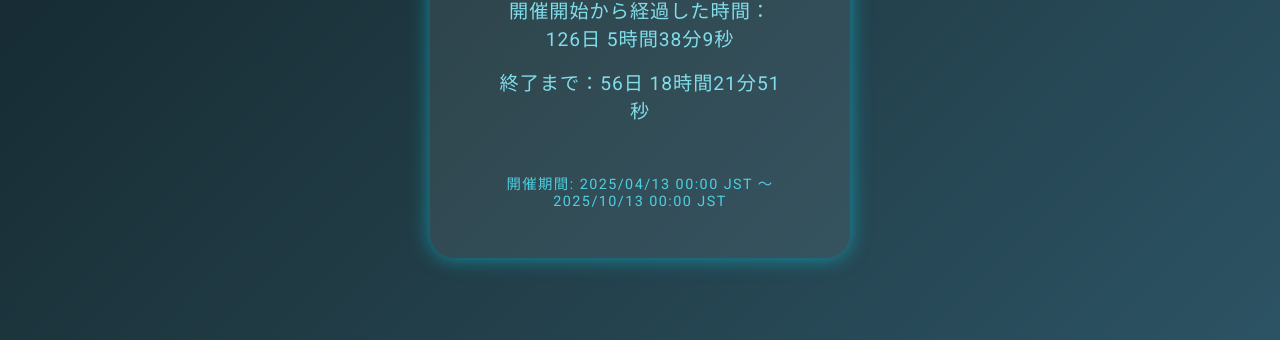
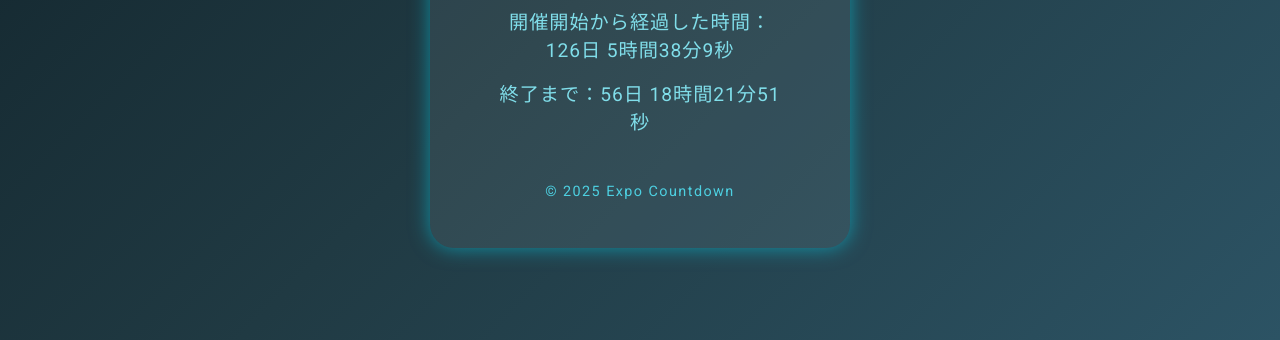
Before and after one commit to hamuzon/expo2025-counter, a plain HTML site: page index.html in a window 1280 px wide. Shown: the part 460-800 px from the top of the page. Drawn offline with Linux system fonts and the light colour scheme.

Commit message:
v1.3 index.html
header処理変更等

```diff
--- a/index.html
+++ b/index.html
@@ -9,9 +9,7 @@
 <style>
 @import url('https://fonts.googleapis.com/css2?family=Orbitron&family=Roboto&display=swap');
 
-  * {
-    margin: 0; padding: 0; box-sizing: border-box;
-  }
+* { margin: 0; padding: 0; box-sizing: border-box; }
 
 body {
   background: linear-gradient(135deg, #0f2027, #203a43, #2c5364);
@@ -25,12 +23,12 @@
 }
 
 .container {
-    background: rgba(255, 255, 255, 0.07);
+  background: rgba(255,255,255,0.07);
   border-radius: 24px;
   padding: 3rem 4rem;
   max-width: 420px;
   width: 100%;
-    box-shadow: 0 0 20px rgba(0, 229, 255, 0.5);
+  box-shadow: 0 0 20px rgba(0,229,255,0.5);
   text-align: center;
   position: relative;
 }
@@ -39,9 +37,7 @@
   font-family: 'Orbitron', sans-serif;
   font-size: 2.8rem;
   color: #00e5ff;
-    text-shadow:
-      0 0 8px #00e5ff,
-      0 0 20px #00e5ff;
+  text-shadow: 0 0 8px #00e5ff, 0 0 20px #00e5ff;
   margin-bottom: 0.3rem;
 }
 
@@ -57,9 +53,7 @@
   font-size: 2.5rem;
   font-weight: 700;
   color: #00fff7;
-    text-shadow:
-      0 0 5px #00fff7,
-      0 0 15px #00fff7;
+  text-shadow: 0 0 5px #00fff7, 0 0 15px #00fff7;
   margin-bottom: 1.2rem;
 }
 
@@ -71,22 +65,21 @@
   letter-spacing: 0.05em;
 }
 
-  #remainDisplay {
-    margin-bottom: 3rem;
-  }
+#remainDisplay { margin-bottom: 3rem; }
 
 .footer {
   font-size: 0.9rem;
   color: #4dd0e1;
   letter-spacing: 0.1em;
   user-select: none;
+  margin-top: 1rem;
 }
 
 .lang-toggle {
   position: absolute;
   top: 12px;
   right: 12px;
-    background: rgba(0, 229, 255, 0.15);
+  background: rgba(0,229,255,0.15);
   border: none;
   border-radius: 20px;
   color: #00e5ff;
@@ -96,30 +89,14 @@
   font-family: 'Roboto', sans-serif;
   transition: background-color 0.3s ease;
 }
-  .lang-toggle:hover {
-    background: rgba(0, 229, 255, 0.3);
-  }
+.lang-toggle:hover { background: rgba(0,229,255,0.3); }
 
 @media (max-width: 480px) {
-    .container {
-      padding: 2rem 2rem;
-      max-width: 320px;
-    }
-    h1 {
-      font-size: 2rem;
-    }
-    #dayDisplay {
-      font-size: 2rem;
-      margin-bottom: 1rem;
-    }
-    #hourDisplay, #remainDisplay {
-      font-size: 1rem;
-      margin-bottom: 1rem;
-    }
-    h2 {
-      font-size: 1rem;
-      margin-bottom: 1.5rem;
-    }
+  .container { padding: 2rem 2rem; max-width: 320px; }
+  h1 { font-size: 2rem; }
+  #dayDisplay { font-size: 2rem; margin-bottom: 1rem; }
+  #hourDisplay, #remainDisplay { font-size: 1rem; margin-bottom: 1rem; }
+  h2 { font-size: 1rem; margin-bottom: 1.5rem; }
 }
 </style>
 </head>
@@ -137,8 +114,8 @@
 </div>
 
 <script>
-    const startDateJST = new Date(Date.UTC(2025, 3, 12, 15, 0, 0)); // 2025/4/13 00:00 JST
-    const endDateJST = new Date(Date.UTC(2025, 9, 12, 15, 0, 0));   // 2025/10/13 00:00 JST
+const startDateJST = new Date(Date.UTC(2025, 3, 12, 15, 0, 0));
+const endDateJST = new Date(Date.UTC(2025, 9, 12, 15, 0, 0));
 
 const dayDisplay = document.getElementById("dayDisplay");
 const hourDisplay = document.getElementById("hourDisplay");
@@ -146,6 +123,7 @@
 const title = document.getElementById("title");
 const subtitle = document.getElementById("subtitle");
 const langToggleBtn = document.querySelector(".lang-toggle");
+const footerEl = document.getElementById("footer");
 
 let lang = 'jp';
 
@@ -157,9 +135,9 @@
     notStarted: "万博はまだ始まっていません。",
     ended: "万博は終了しました。",
     dayCount: day => `今日は万博の${day}日目です。`,
-        timeSinceStart: (d, h, m, s) => `開催開始から経過した時間：${d}日 ${h}時間${m}分${s}秒`,
-        remainToStart: (d, h, m, s) => `再開まで：${d}日 ${h}時間${m}分${s}秒`,
-        remainToEnd: (d, h, m, s) => `終了まで：${d}日 ${h}時間${m}分${s}秒`,
+    timeSinceStart: (d,h,m,s) => `開催開始から経過した時間：${d}日 ${h}時間${m}分${s}秒`,
+    remainToStart: (d,h,m,s) => `再開まで：${d}日 ${h}時間${m}分${s}秒`,
+    remainToEnd: (d,h,m,s) => `終了まで：${d}日 ${h}時間${m}分${s}秒`,
     toggleLabel: "EN",
     footerText: "開催期間: 2025/04/13 00:00 JST ～ 2025/10/13 00:00 JST"
   },
@@ -170,67 +148,79 @@
     notStarted: "The Expo hasn't started yet.",
     ended: "The Expo has ended.",
     dayCount: day => `Today is day ${day} of the Expo.`,
-        timeSinceStart: (d, h, m, s) => `Time since opening: ${d}d ${h}h ${m}m ${s}s`,
-        remainToStart: (d, h, m, s) => `Time until opening: ${d}d ${h}h ${m}m ${s}s`,
-        remainToEnd: (d, h, m, s) => `Time until closing: ${d}d ${h}h ${m}m ${s}s`,
+    timeSinceStart: (d,h,m,s) => `Time since opening: ${d}d ${h}h ${m}m ${s}s`,
+    remainToStart: (d,h,m,s) => `Time until opening: ${d}d ${h}h ${m}m ${s}s`,
+    remainToEnd: (d,h,m,s) => `Time until closing: ${d}d ${h}h ${m}m ${s}s`,
     toggleLabel: "JP",
     footerText: "Period: Apr 13, 2025 00:00 JST ～ Oct 13, 2025 00:00 JST"
   }
 };
 
-    function formatRemaining(ms) {
-      const d = Math.floor(ms / (1000 * 60 * 60 * 24));
-      const h = Math.floor((ms % (1000 * 60 * 60 * 24)) / (1000 * 60 * 60));
-      const m = Math.floor((ms % (1000 * 60 * 60)) / (1000 * 60));
-      const s = Math.floor((ms % (1000 * 60)) / 1000);
-      return { d, h, m, s };
+function formatRemaining(ms){
+  const d=Math.floor(ms/(1000*60*60*24));
+  const h=Math.floor((ms%(1000*60*60*24))/(1000*60*60));
+  const m=Math.floor((ms%(1000*60*60))/(1000*60));
+  const s=Math.floor((ms%(1000*60))/1000);
+  return {d,h,m,s};
 }
 
-    function updateDay() {
-      const now = new Date();
-      const utc = now.getTime() + (now.getTimezoneOffset() * 60000);
-      const jstTime = new Date(utc + (9 * 60 * 60 * 1000));
-      const today = new Date(jstTime.getFullYear(), jstTime.getMonth(), jstTime.getDate());
+function updateDay(){
+  const now=new Date();
+  const utc=now.getTime()+(now.getTimezoneOffset()*60000);
+  const jstTime=new Date(utc+(9*60*60*1000));
+  const today=new Date(jstTime.getFullYear(),jstTime.getMonth(),jstTime.getDate());
+  const t=texts[lang];
 
-      const t = texts[lang];
-
-      if (jstTime < startDateJST) {
-        const diffMs = startDateJST - jstTime;
-        const { d, h, m, s } = formatRemaining(diffMs);
-
-        dayDisplay.textContent = t.notStarted;
-        hourDisplay.textContent = "";
-        remainDisplay.textContent = t.remainToStart(d, h, m, s);
-
-      } else if (jstTime > endDateJST) {
-        dayDisplay.textContent = t.ended;
-        hourDisplay.textContent = "";
-        remainDisplay.textContent = "";
-
+  if(jstTime<startDateJST){
+    const diffMs=startDateJST-jstTime;
+    const {d,h,m,s}=formatRemaining(diffMs);
+    dayDisplay.textContent=t.notStarted;
+    hourDisplay.textContent="";
+    remainDisplay.textContent=t.remainToStart(d,h,m,s);
+  } else if(jstTime>endDateJST){
+    dayDisplay.textContent=t.ended;
+    hourDisplay.textContent="";
+    remainDisplay.textContent="";
   } else {
-        const diffDays = Math.floor((today - startDateJST) / (1000 * 60 * 60 * 24)) + 1;
-        dayDisplay.textContent = t.dayCount(diffDays);
-
-        const elapsedMs = jstTime - startDateJST;
-        const { d, h, m, s } = formatRemaining(elapsedMs);
-        hourDisplay.textContent = t.timeSinceStart(d, h, m, s);
-
-        const remainMs = endDateJST - jstTime;
-        const remain = formatRemaining(remainMs);
-        remainDisplay.textContent = t.remainToEnd(remain.d, remain.h, remain.m, remain.s);
+    const diffDays=Math.floor((today-startDateJST)/(1000*60*60*24))+1;
+    dayDisplay.textContent=t.dayCount(diffDays);
+    const elapsedMs=jstTime-startDateJST;
+    const {d,h,m,s}=formatRemaining(elapsedMs);
+    hourDisplay.textContent=t.timeSinceStart(d,h,m,s);
+    const remainMs=endDateJST-jstTime;
+    const remain=formatRemaining(remainMs);
+    remainDisplay.textContent=t.remainToEnd(remain.d,remain.h,remain.m,remain.s);
   }
 }
 
-    function updateTexts() {
-      const t = texts[lang];
-      title.textContent = t.title;
-      subtitle.textContent = t.subtitle;
-      langToggleBtn.textContent = t.toggleLabel;
-      document.getElementById("footer").textContent = t.footerText;
+function updateTexts(){
+  const t=texts[lang];
+  title.textContent=t.title;
+  subtitle.textContent=t.subtitle;
+  langToggleBtn.textContent=t.toggleLabel;
+
+  const baseYear=2025;
+  const currentYear=new Date().getFullYear();
+  const hostname=location.hostname;
+  let footerHTML="";
+
+  if(hostname==="hamuzon.github.io"){
+    footerHTML=`&copy; ${baseYear}${currentYear>baseYear?"–"+currentYear:""} <a class="link" href="https://hamuzon.github.io" target="_blank" rel="noopener noreferrer">@hamuzon</a>`;
+  } else if(hostname.includes("hamusata.f5.si")){
+    footerHTML=`&copy; ${baseYear}${currentYear>baseYear?"–"+currentYear:""} <a class="link" href="https://home.hamusata.f5.si" target="_blank" rel="noopener noreferrer">@hamusata</a>`;
+  } else if(hostname.includes("hamuzon-jp.f5.si")){
+    footerHTML=`&copy; ${baseYear}${currentYear>baseYear?"–"+currentYear:""} <a class="link" href="https://hamuzon-jp.f5.si" target="_blank" rel="noopener noreferrer">@hamuzon</a>`;
+  } else if(hostname.includes("hamuzon.web.fc2.com")){
+    footerHTML=`&copy; ${baseYear}${currentYear>baseYear?"–"+currentYear:""} <a class="link" href="https://hamuzon.web.fc2.com" target="_blank" rel="noopener noreferrer">@hamuzon</a>`;
+  } else {
+    footerHTML=`&copy; ${baseYear}${currentYear>baseYear?"–"+currentYear:""} Expo Countdown`;
   }
 
-    function toggleLanguage() {
-      lang = (lang === 'jp') ? 'en' : 'jp';
+  footerEl.innerHTML = footerHTML;
+}
+
+function toggleLanguage(){
+  lang=(lang==='jp')?'en':'jp';
   updateTexts();
   updateDay();
 }
@@ -238,9 +228,9 @@
 langToggleBtn.addEventListener('click', toggleLanguage);
 
 updateTexts();
-    dayDisplay.textContent = texts[lang].loading;
+dayDisplay.textContent=texts[lang].loading;
 updateDay();
-    setInterval(updateDay, 1000);
+setInterval(updateDay,1000);
 </script>
 </body>
 </html>
```
Lines whose indentation alone changed are shown as unchanged.
